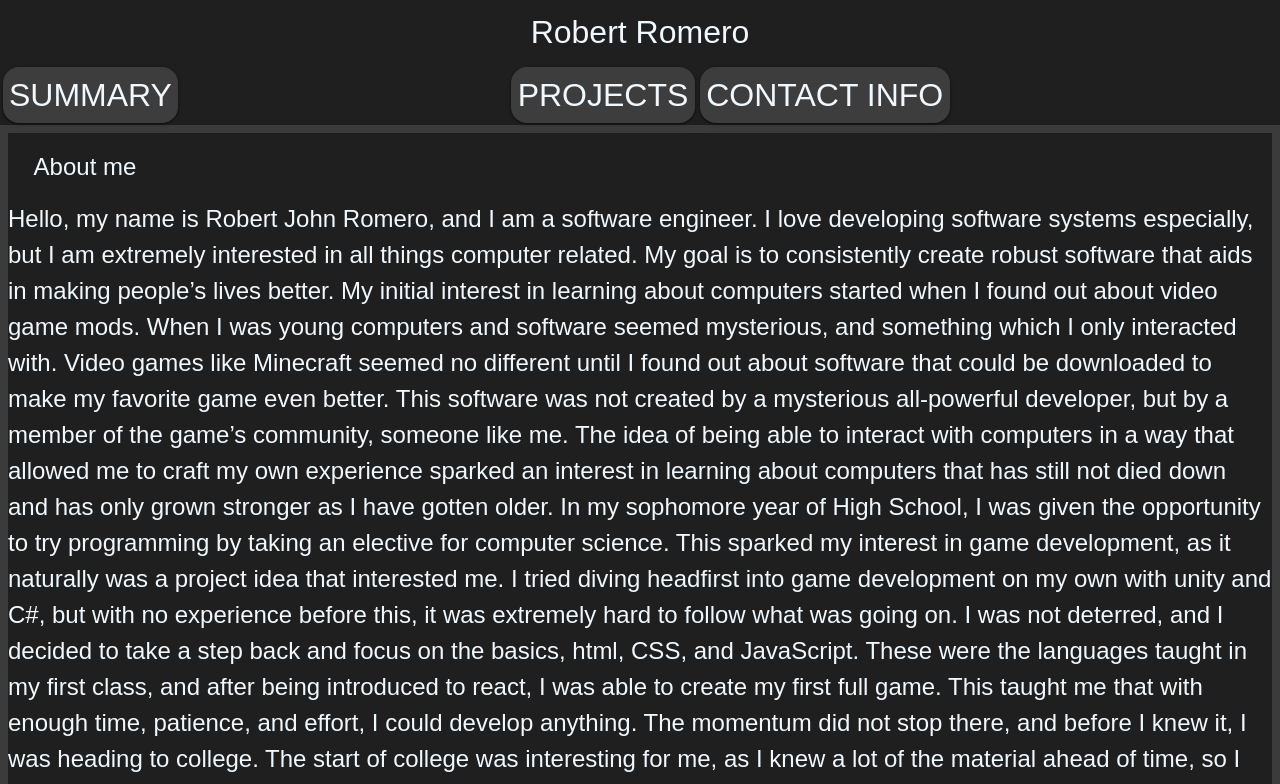
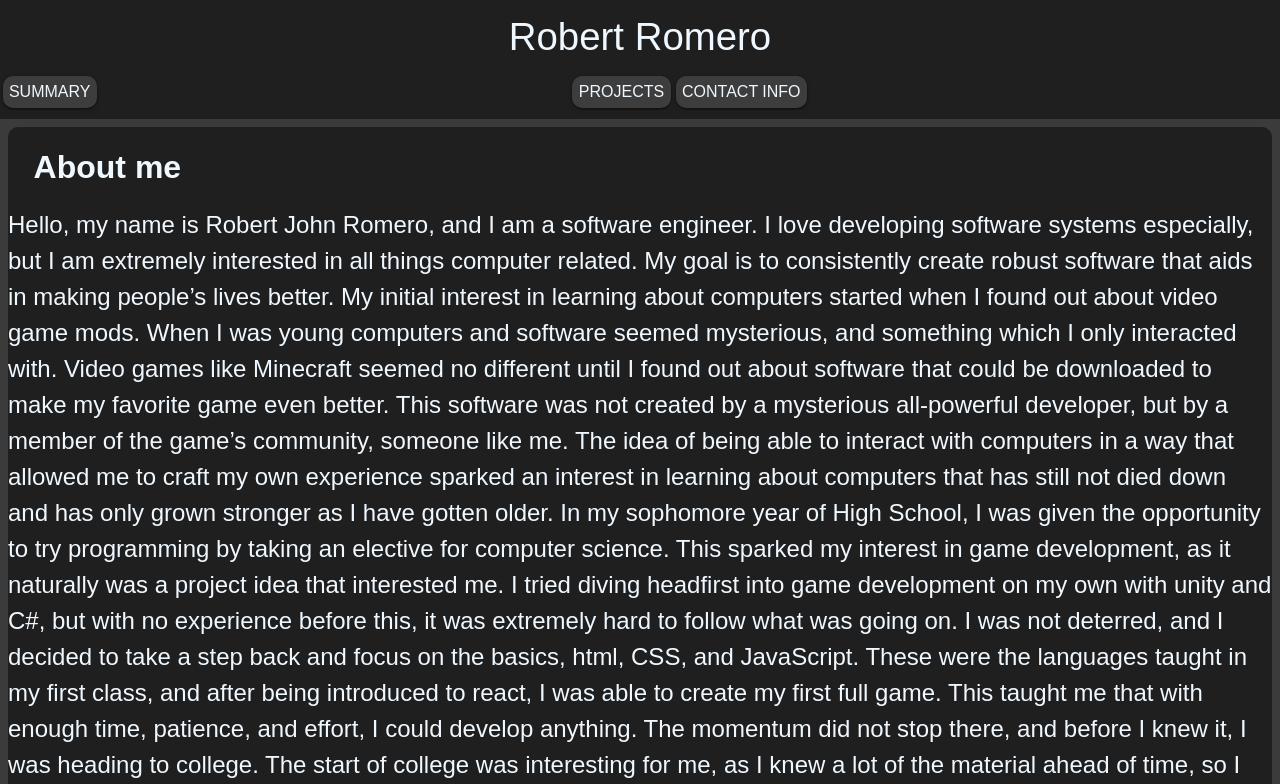
Before and after one commit to bobromero/Portfolio, a Next.js app in the folder portfolio/: page / in a window 1280 px wide. Shown: the top 784 px of the page. Built offline with nearby package versions, Linux system fonts and the light colour scheme.

Commit message:
update css for main page

```diff
--- a/portfolio/app/globals.css
+++ b/portfolio/app/globals.css
@@ -27,8 +27,8 @@ body{
     padding-bottom: .5vh;
     margin: .2vw;
 
-    font-size: 4vmin;
-    border-radius: 1rem;
+    font-size: 2vmin;
+    border-radius: 10px;
 }
 .navbar-text:hover{
     background-color: #0e0e0e;
@@ -36,28 +36,44 @@ body{
     padding-left: .7vw;
     padding-right: .7vw;
     transition: 0.7s;
+    border-radius: 15px;
 }
 
 .navbar-name{
     color:aliceblue;
-    font-size: 4vmin;
+    font-size: 3vmax;
     background-color: #1f1f1f;
     padding-top: 1vh;
     padding-bottom: 1vh;
+    display: flex;
+    text-align: center;
+    justify-content: center;
 }
 .navbar{
     background-color: #1f1f1f;
 
     width: 100%;
     height: max-content;
-
+    padding-bottom: 1vh;
 
     display:grid;
     grid-template-columns: auto min-content auto;
 }
 
+.card{
+    background-color:#2e2e2e;
+    margin: 2vh;
+    padding-left: 1vw;
+    padding-right: 1vw;
+    padding-top: 1vh;
+    padding-bottom: 1vh;
+    border-radius: 10px;
+}
 
 
+.about-me{
+    display:flex;
+}
 .section-head{
     font-size: 2vh; /* 24px */
     line-height: 2rem; /* 32px */
@@ -66,11 +82,9 @@ body{
 }
 .summary-box{
     background-color: #1f1f1f;
-    margin: 1vh;
+    margin: 1vmin;
     font-size: 3vmin;
-}
-.educationDiv{
-
+    border-radius: 10px;
 }
 .middle{
     display: flex;
@@ -83,17 +97,91 @@ body{
 
 }
 
+.main-page-grid{
+    display: grid;
+    grid-template-columns: 2fr 1fr;
+}
+
 .info-card-title{
     padding-left: 2vw;
     padding-right: 2vw;
     padding-top: 2vh;
     padding-bottom: 2vh;
+    font-size: 4vmin;
+    font-weight: 700;
 }
-
+.info-card-description{
+    padding-left: 2vw;
+    padding-right: 2vw;
+    font-size: 2vmin;
+    font-weight: 200;
+}
 .info-card-content{
+    background-color:#2e2e2e;
+    margin: 2vh;
+    padding-left: 1vw;
+    padding-right: 1vw;
+    padding-top: 1vh;
+    padding-bottom: 1vh;
+    border-radius: 10px;
+}
+.education-title{
+    font-size: 1em;
+}
+.education-date{
 
 }
+.education-content{
 
+}
+.education-div{
+    background-color:#2e2e2e;
+    border-radius: 10px;
+}
+.card-title{
+    font-weight: 600;
+}
+.card-description{
+
+}.card-image{
+
+}
+.summary-grid{
+    display:grid;
+    grid-template-rows: auto 1fr;
+}
+.education-skills-grid{
+    display:grid;
+    grid-template-columns: 1fr 1fr;
+}
+.main-page-font{
+    font-size: 2vmin;
+    transition: .2s;
+}
+.main-page-font strong{
+    color: rgb(255, 255, 255);
+    font-weight: 700;
+    filter: drop-shadow(0 1px 2px rgb(0 0 0 / 0.1)) drop-shadow(0 1px 1px rgba(255, 255, 255, 0.6));
+}
+.robert-parent{
+    display: flex;
+    align-items: center;
+    justify-content: center;
+}
+.robert-img{
+    width: 50%;
+    max-width: 100%;
+    padding: 4vmin;
+    height: auto;
+    border-radius: 100px;
+}
+.education-image{
+    width: 30%;
+    max-width: 100%;
+    padding: 1vmin;
+    height: auto;
+    border-radius: 70;
+}
 
 @media only screen and (max-width: 480px) {
     body {
```
